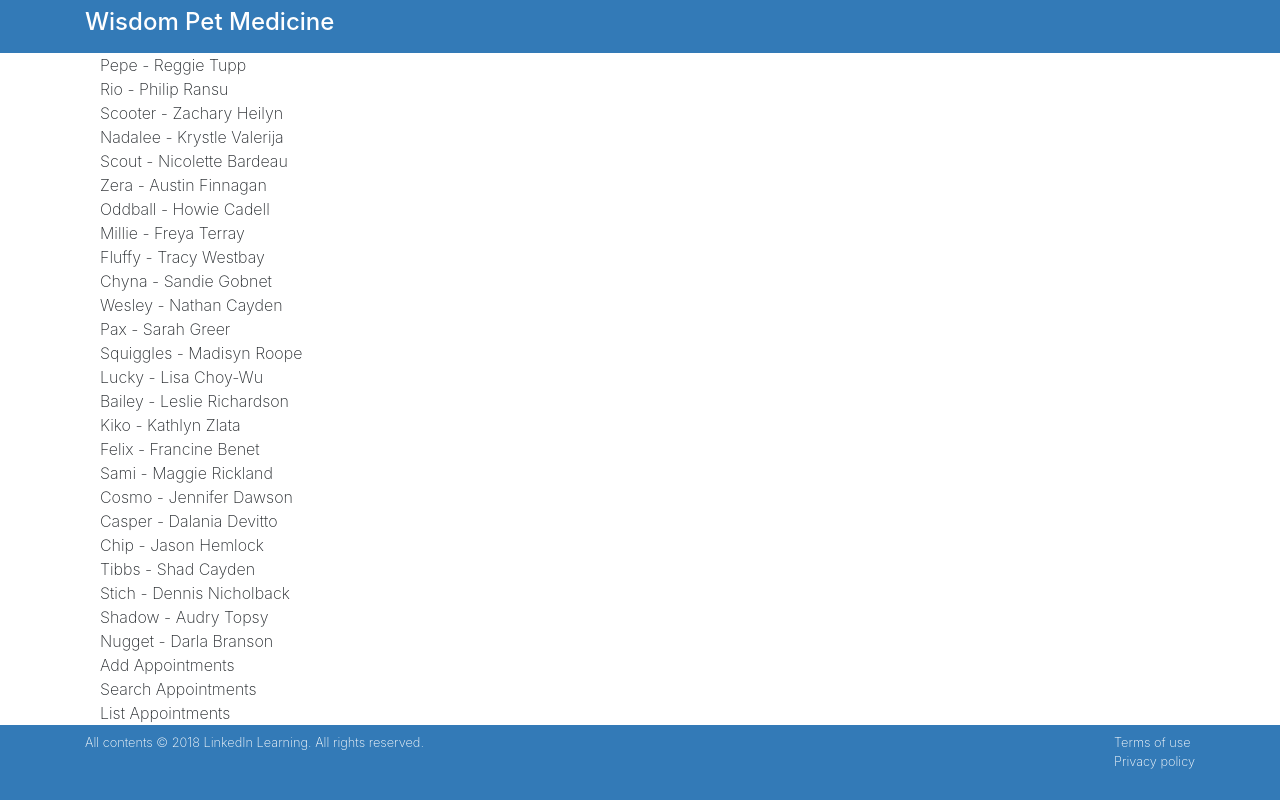
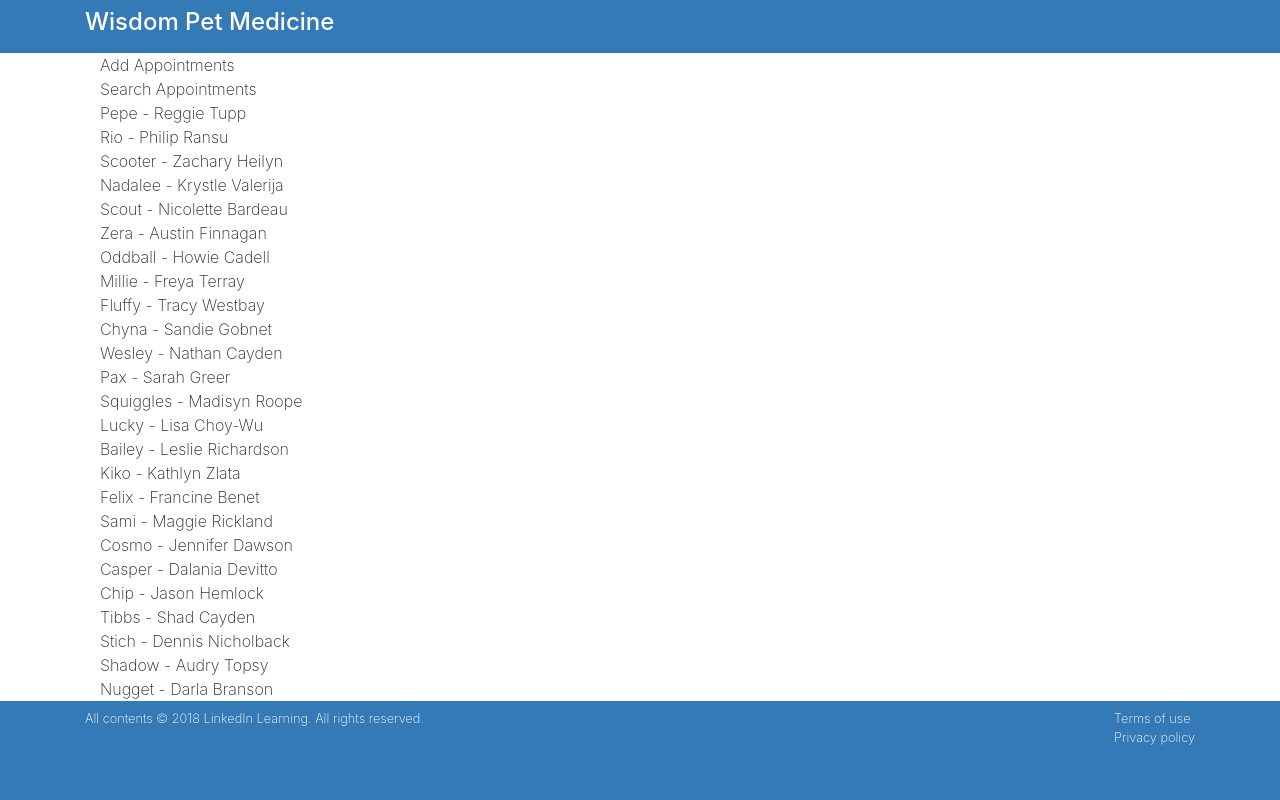
Before and after one commit to gubicsandrea/react-js-ui-dev-training, a React (Create React App) app: page / in a window 1280 px wide. Built offline with nearby package versions, Linux system fonts and the light colour scheme.

Commit message:
Passed data to subcomponent as props to display.

```diff
--- a/src/components/App.js
+++ b/src/components/App.js
@@ -29,20 +29,15 @@
   }
 
   render() {
-    const listItems = this.state.myAppointments.map(item => (
-      <div>{item.petName} - {item.ownerName}</div>
-    ));
-
     return (
       <main className="page bg-white" id="petratings">
         <div className="container">
           <div className="row">
             <div className="col-md-12 bg-white">
               <div className="container">
-                {listItems}
                 <AddAppointments />
                 <SearchAppointments />
-                <ListAppointments />
+                <ListAppointments appointments={this.state.myAppointments} />
               </div>
             </div>
           </div>
--- a/src/components/ListAppointments.js
+++ b/src/components/ListAppointments.js
@@ -2,7 +2,10 @@
 
 class ListAppointments extends Component {
     render() {
-        return <div>List Appointments</div>;
+        const listItems = this.props.appointments.map(item => (
+            <div>{item.petName} - {item.ownerName}</div>
+        ));
+        return <div>{listItems}</div>;
     }
 }
 
```
